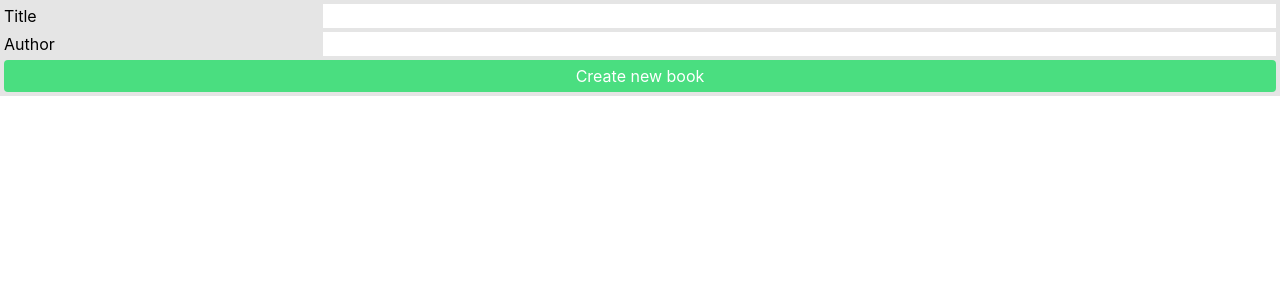
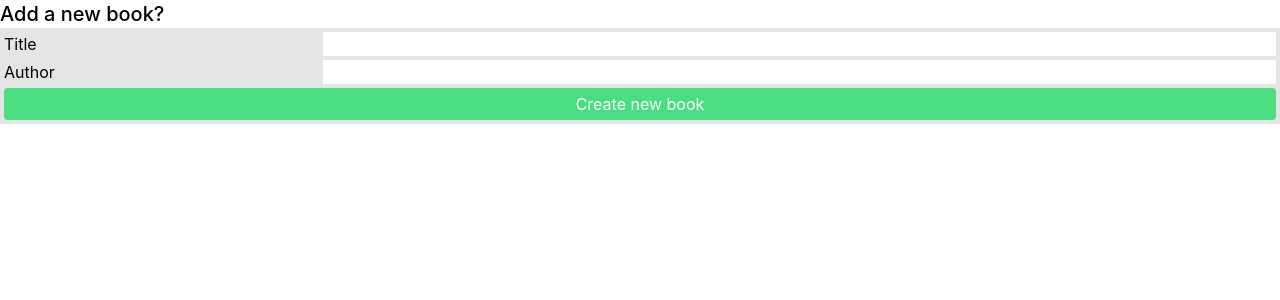
Before and after one commit to jessej-samuel/books-client, a React (Create React App) app: page / in a window 1280 px wide. Shown: the top 300 px of the page. Built offline with nearby package versions, Linux system fonts and the light colour scheme; no server answers.

Commit message:
add: title to new book form

```diff
--- a/src/components/NewBook.js
+++ b/src/components/NewBook.js
@@ -27,6 +27,8 @@ const NewBook = () => {
   };
 
   return (
+    <>
+      <h2 className="font-medium text-xl">Add a new book?</h2>
       <form
         onSubmit={onSubmit}
         className="bg-black/10 p-1 grid grid-cols-4 grid-flow-row gap-1"
@@ -55,6 +57,7 @@ const NewBook = () => {
           className="bg-green-400 text-white py-1 px-2 rounded col-span-full"
         />
       </form>
+    </>
   );
 };
 
```
Lines whose indentation alone changed are shown as unchanged.
